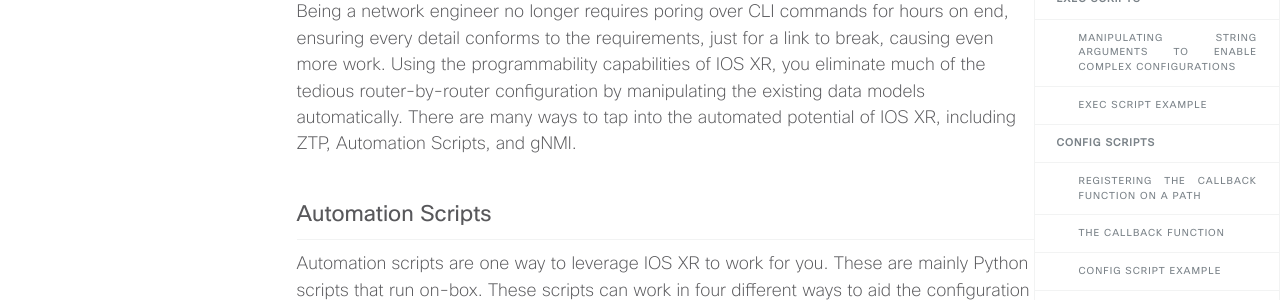
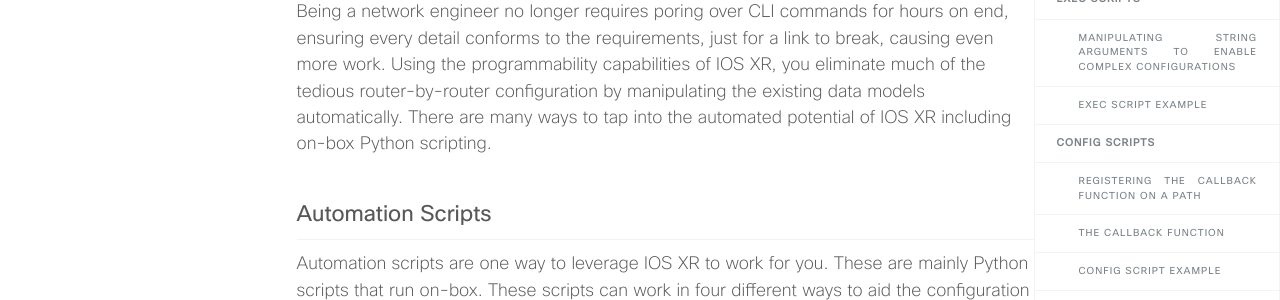
Before and after one commit to xrdocs/device-lifecycle, a Jekyll site: the page built from _blogs/2022-07-08-on-box-python-scripting.md, in a window 1280 px wide and 900 px high. Shown: the part 286-586 px from the top of the window. Built offline with Jekyll 4.4.1, drawn with Linux system fonts in a browser that asks for light colours; comment, search, counter and statistics services are not loaded.

Commit message:
Update 2022-07-08-on-box-python-scripting.md

```diff
--- a/_blogs/2022-07-08-on-box-python-scripting.md
+++ b/_blogs/2022-07-08-on-box-python-scripting.md
@@ -13,7 +13,7 @@ excerpt: Automation using python scripts
 
 ## Programmability of IOS XR
 
-Being a network engineer no longer requires poring over CLI commands for hours on end, ensuring every detail conforms to the requirements, just for a link to break, causing even more work. Using the programmability capabilities of IOS XR, you eliminate much of the tedious router-by-router configuration by manipulating the existing data models automatically. There are many ways to tap into the automated potential of IOS XR, including ZTP, Automation Scripts, and gNMI.
+Being a network engineer no longer requires poring over CLI commands for hours on end, ensuring every detail conforms to the requirements, just for a link to break, causing even more work. Using the programmability capabilities of IOS XR, you eliminate much of the tedious router-by-router configuration by manipulating the existing data models automatically. There are many ways to tap into the automated potential of IOS XR including on-box Python scripting.
 
 ## Automation Scripts
 Automation scripts are one way to leverage IOS XR to work for you. These are mainly Python scripts that run on-box. These scripts can work in four different ways to aid the configuration and maintenance of your network.
```
